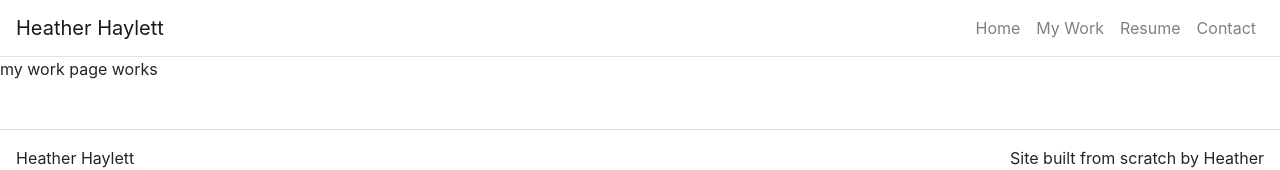
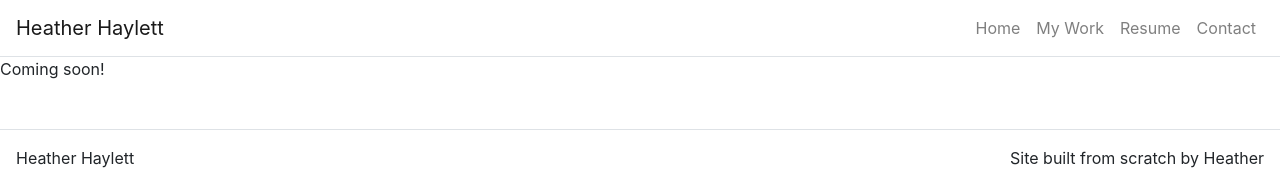
Before and after one commit to HeatherHaylett/portfolio, a React (Create React App) app: page /work in a window 1280 px wide. Shown: the top 170 px of the page. Built offline with nearby package versions, Linux system fonts and the light colour scheme.

Commit message:
coming soon message

```diff
--- a/src/pages/MyWorkPage.js
+++ b/src/pages/MyWorkPage.js
@@ -2,7 +2,7 @@ import React from 'react';
 
 function MyWorkPage(props) {
   return (
-    <div>my work page works</div>
+    <div>Coming soon!</div>
   )
 }
 
```
